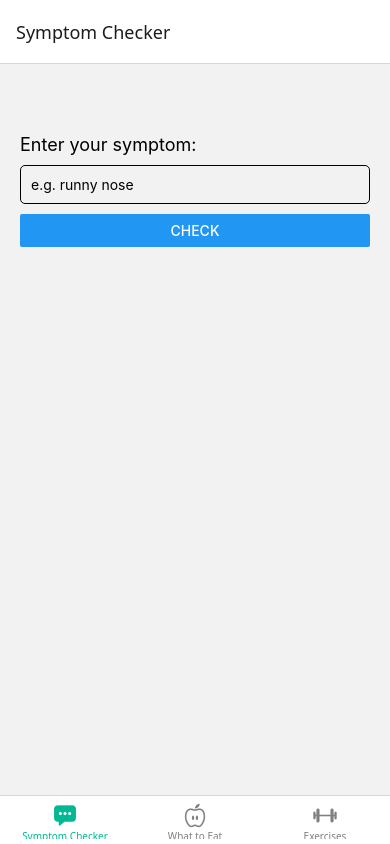
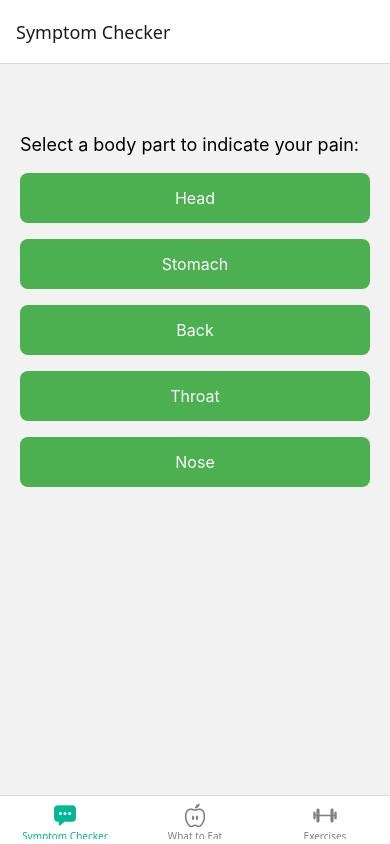
Before and after one commit to Xlai05/HealthHub, a React Native app in the folder health-companion/: screen / in a window 390 px wide. Built offline with nearby package versions, Linux system fonts and the light colour scheme.

Commit message:
BodyPart Simple

```diff
--- a/health-companion/App.js
+++ b/health-companion/App.js
@@ -3,7 +3,7 @@ import { NavigationContainer } from '@react-navigation/native';
 import { createBottomTabNavigator } from '@react-navigation/bottom-tabs';
 import { Ionicons } from '@expo/vector-icons';
 
-import ChatScreen from './screens/ChatScreen';
+import BodyPartSelectorScreen from './screens/BodyPartSelectScreen';
 import FoodScreen from './screens/FoodScreen';
 import ExerciseScreen from './screens/ExerciseScreen';
 
@@ -31,7 +31,7 @@ export default function App() {
           tabBarInactiveTintColor: 'gray',
         })}
       >
-        <Tab.Screen name="Symptom Checker" component={ChatScreen} />
+        <Tab.Screen name="Symptom Checker" component={BodyPartSelectorScreen} />
         <Tab.Screen name="What to Eat" component={FoodScreen} />
         <Tab.Screen name="Exercises" component={ExerciseScreen} />
       </Tab.Navigator>
--- /dev/null
+++ b/health-companion/components/BodyPartButton.js
@@ -0,0 +1,24 @@
+import React from 'react';
+import { TouchableOpacity, Text, StyleSheet } from 'react-native';
+
+export default function BodyPartButton({ bodyPart, onSelect }) {
+  return (
+    <TouchableOpacity style={styles.button} onPress={onSelect}>
+      <Text style={styles.text}>{bodyPart}</Text>
+    </TouchableOpacity>
+  );
+}
+
+const styles = StyleSheet.create({
+  button: {
+    backgroundColor: '#4CAF50',
+    padding: 15,
+    marginVertical: 8,
+    borderRadius: 8,
+    alignItems: 'center',
+  },
+  text: {
+    color: '#fff',
+    fontSize: 16,
+  },
+});
--- /dev/null
+++ b/health-companion/screens/BodyPartSelectScreen.js
@@ -0,0 +1,41 @@
+import React, { useState } from 'react';
+import { View, Text, StyleSheet } from 'react-native';
+import BodyPartButton from '../components/BodyPartButton';
+
+const bodyParts = [
+  { name: 'Head', medication: 'Consider taking acetaminophen or ibuprofen.' },
+  { name: 'Stomach', medication: 'Try an antacid or simethicone.' },
+  { name: 'Back', medication: 'Over-the-counter pain relievers like naproxen may help.' },
+  { name: 'Throat', medication: 'Gargle with warm salt water or consider throat lozenges.' },
+  { name: 'Nose', medication: 'An OTC antihistamine may relieve symptoms.' },
+];
+
+export default function BodyPartSelectorScreen() {
+  const [selectedMedication, setSelectedMedication] = useState('');
+
+  const handleBodyPartSelect = (medication) => {
+    setSelectedMedication(medication);
+  };
+
+  return (
+    <View style={styles.container}>
+      <Text style={styles.title}>Select a body part to indicate your pain:</Text>
+      {bodyParts.map((part) => (
+        <BodyPartButton
+          key={part.name}
+          bodyPart={part.name}
+          onSelect={() => handleBodyPartSelect(part.medication)}
+        />
+      ))}
+      {selectedMedication ? (
+        <Text style={styles.response}>{selectedMedication}</Text>
+      ) : null}
+    </View>
+  );
+}
+
+const styles = StyleSheet.create({
+  container: { padding: 20, marginTop: 50 },
+  title: { fontSize: 18, marginBottom: 10 },
+  response: { marginTop: 20, fontSize: 16 },
+});
--- a/health-companion/screens/ChatScreen.js
+++ /dev/null
@@ -1,37 +0,0 @@
-// screens/ChatScreen.js
-import React, { useState } from 'react';
-import { View, Text, TextInput, Button, StyleSheet } from 'react-native';
-
-export default function ChatScreen() {
-  const [symptom, setSymptom] = useState('');
-  const [response, setResponse] = useState('');
-
-  const handleCheck = () => {
-    if (symptom.toLowerCase().includes('runny nose')) {
-      setResponse('Try an OTC antihistamine like loratadine or diphenhydramine.');
-    } else {
-      setResponse('Sorry, no suggestion for that symptom yet.');
-    }
-  };
-
-  return (
-    <View style={styles.container}>
-      <Text style={styles.title}>Enter your symptom:</Text>
-      <TextInput
-        style={styles.input}
-        placeholder="e.g. runny nose"
-        value={symptom}
-        onChangeText={setSymptom}
-      />
-      <Button title="Check" onPress={handleCheck} />
-      <Text style={styles.response}>{response}</Text>
-    </View>
-  );
-}
-
-const styles = StyleSheet.create({
-  container: { padding: 20, marginTop: 50 },
-  title: { fontSize: 18, marginBottom: 10 },
-  input: { borderWidth: 1, padding: 10, marginBottom: 10, borderRadius: 5 },
-  response: { marginTop: 20, fontSize: 16 }
-});
```
